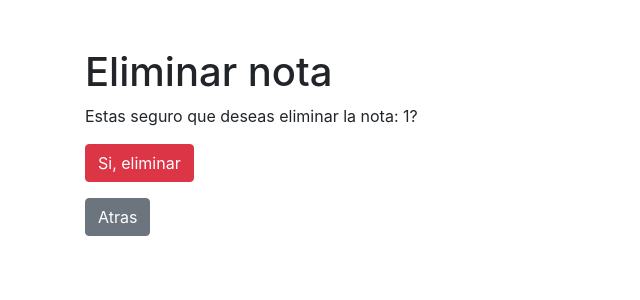
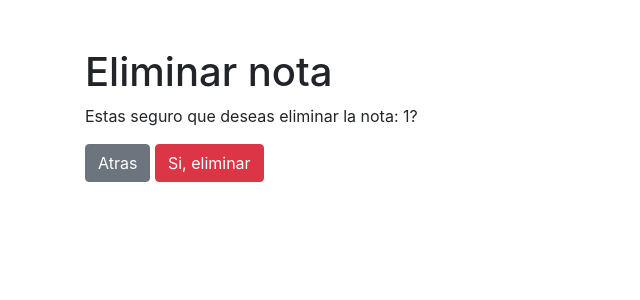
Before and after one commit to kristoffervelazquez/crud_django, a Django app: page /notes/delete/1/ in a window 1280 px wide. Shown: the top 300 px of the page, without its empty margins (0-640 px from the left). Run offline with Django 5.2, Linux system fonts and the light colour scheme; a user stored in the database is signed in; tables that the repository leaves empty hold one stand-in row (values such as "Sample post"); some libraries are stand-ins or nearby versions.

Commit message:
fix visual bugs buttons

```diff
--- a/templates/companies/delete_company.html
+++ b/templates/companies/delete_company.html
@@ -12,9 +12,9 @@
     <p>Estas seguro que deseas eliminar {{ company.name }}?</p>
     <form method="post">
         {% csrf_token %}
+        <a href="{% url 'companies:index' %}" class="btn btn-secondary">Atras</a>
         <button type="submit" class="btn btn-danger">Si, eliminar</button>
     </form>
-    <a href="{% url 'companies:index' %}" class="btn btn-secondary">Atras</a>
 </div>
 </body>
 </html>
--- a/templates/contacts/delete_contact.html
+++ b/templates/contacts/delete_contact.html
@@ -8,7 +8,7 @@
     <p>Estas seguro que deseas eliminar a {{ contact.name }}?</p>
     <form method="post">
         {% csrf_token %}
+        <a href="{% url 'index' %}" class="btn btn-secondary">Atras</a>
         <button type="submit" class="btn btn-danger">Si, eliminar</button>
     </form>
-<a href="{% url 'index' %}" class="btn btn-secondary">Atras</a>
 {% endblock %}
--- a/templates/events/delete_event.html
+++ b/templates/events/delete_event.html
@@ -12,9 +12,9 @@
     <p>Estas seguro que deseas eliminar {{ event.title }}?</p>
     <form method="post">
         {% csrf_token %}
+        <a href="{% url 'events:index' %}" class="btn btn-secondary">Atras</a>
         <button type="submit" class="btn btn-danger">Si, eliminar</button>
     </form>
-    <a href="{% url 'events:index' %}" class="btn btn-secondary mt-3">Atras</a>
 </div>
 </body>
 </html>
--- a/templates/notes/delete_note.html
+++ b/templates/notes/delete_note.html
@@ -3,11 +3,11 @@
 <head>
     <meta charset="UTF-8">
     <title><!-- templates/notes/delete_note.html -->
-<!DOCTYPE html>
-<html lang="en">
-<head>
-    <meta charset="UTF-8">
-    <title>Eliminar nota</title>
+        <!DOCTYPE html>
+        <html lang="en">
+        <head>
+        <meta charset="UTF-8">
+        <title>Eliminar nota</title>
     <link rel="stylesheet" href="https://stackpath.bootstrapcdn.com/bootstrap/4.5.2/css/bootstrap.min.css">
 </head>
 <body>
@@ -16,9 +16,9 @@
     <p>Estas seguro que deseas eliminar la nota: {{ note.id }}?</p>
     <form method="post">
         {% csrf_token %}
+        <a href="{% url 'notes:index' %}" class="btn btn-secondary">Atras</a>
         <button type="submit" class="btn btn-danger">Si, eliminar</button>
     </form>
-    <a href="{% url 'notes:index' %}" class="btn btn-secondary mt-3">Atras</a>
 </div>
 </body>
 </html>
```
Lines whose indentation alone changed are shown as unchanged.
